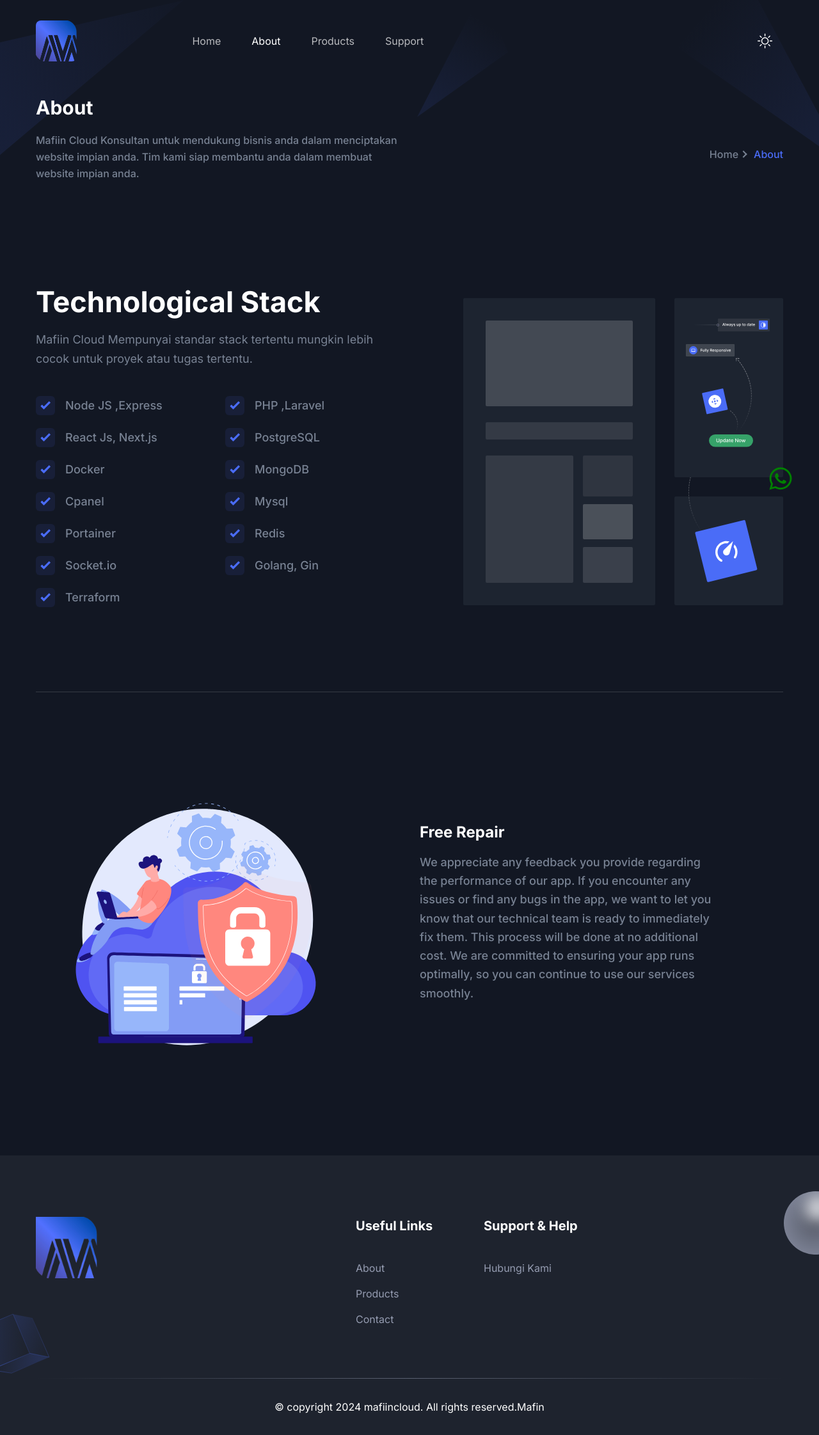
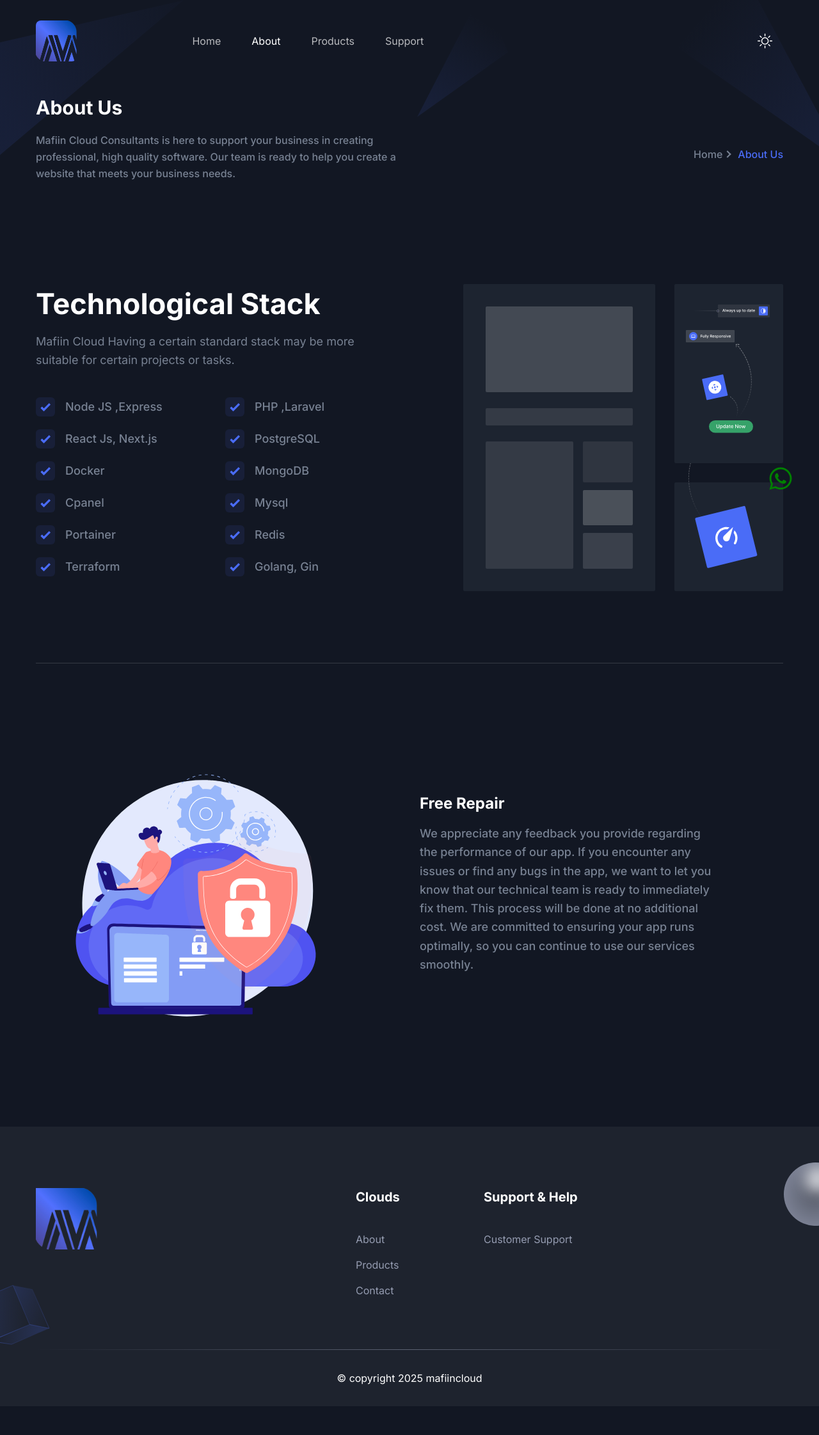
Before and after one commit to hilmanNafiin/mafiin-web-company, a Next.js app: page /about in a window 1280 px wide. Shown: the whole page at 64% size. After the commit the page ends 2198 px from the top, so only its background shows below. Built offline with nearby package versions, Linux system fonts and the light colour scheme.

Commit message:
add_client_logo&fix_content

```diff
--- a/src/app/about/page.tsx
+++ b/src/app/about/page.tsx
@@ -14,8 +14,8 @@ const AboutPage = () => {
   return (
     <>
       <Breadcrumb
-        pageName="About"
-        description="Mafiin Cloud Konsultan untuk mendukung bisnis anda dalam menciptakan website impian anda. Tim kami siap membantu anda dalam membuat website impian anda."
+        pageName="About Us"
+        description="Mafiin Cloud Consultants is here to support your business in creating professional, high quality software. Our team is ready to help you create a website that meets your business needs."
       />
       <AboutSectionOne />
       <AboutSectionTwo />
--- a/src/app/contact/page.tsx
+++ b/src/app/contact/page.tsx
@@ -13,8 +13,8 @@ const ContactPage = () => {
   return (
     <>
       <Breadcrumb
-        pageName="Contact Page"
-        description="Hubungi kami jika ada pertanyaan atau keluhan yang ingin ditanyakan atau diskusi tentang layanan kami."
+        pageName="Contact"
+        description="Contact us if you have any questions or complaints you would like to ask or discuss about our services."
       />
 
       <Contact />
--- a/src/components/About/AboutSectionOne.tsx
+++ b/src/components/About/AboutSectionOne.tsx
@@ -25,7 +25,7 @@ const AboutSectionOne = () => {
             <div className="w-full px-4 lg:w-1/2">
               <SectionTitle
                 title="Technological Stack"
-                paragraph="Mafiin Cloud Mempunyai standar stack tertentu mungkin lebih cocok untuk proyek atau tugas tertentu."
+                paragraph="Mafiin Cloud Having a certain standard stack may be more suitable for certain projects or tasks."
                 mb="44px"
               />
 
@@ -40,7 +40,6 @@ const AboutSectionOne = () => {
                     <List text="Docker" />
                     <List text="Cpanel" />
                     <List text="Portainer" />
-                    <List text="Socket.io" />
                     <List text="Terraform" />
                   </div>
 
--- a/src/components/Brands/brandsData.tsx
+++ b/src/components/Brands/brandsData.tsx
@@ -7,6 +7,13 @@ const brandsData: Brand[] = [
     href: "https://www.instagram.com/khakenfood.cirebon?utm_source=ig_web_button_share_sheet&igsh=ZDNlZDc0MzIxNw==",
     image: "/images/brands/khakenFood.png",
     imageLight: "/images/brands/khakenFood.png",
+  },
+  {
+    id: 6,
+    name: "TONG",
+    href: "https://tong.id",
+    image: "/images/brands/TONG.png",
+    imageLight: "/images/brands/TONG.png",
   },
   // {
   //   id: 1,
--- a/src/components/Footer/index.tsx
+++ b/src/components/Footer/index.tsx
@@ -121,7 +121,7 @@ const Footer = () => {
             <div className="w-full px-4 sm:w-1/2 md:w-1/2 lg:w-2/12 xl:w-2/12">
               <div className="mb-12 lg:mb-16">
                 <h2 className="mb-10 text-xl font-bold text-black dark:text-white">
-                  Useful Links
+                  Clouds
                 </h2>
                 <ul>
                   <li>
@@ -197,7 +197,7 @@ const Footer = () => {
                       onClick={redirectToWhatsApp}
                       className="mb-4 inline-block cursor-pointer text-base text-body-color duration-300 hover:text-primary dark:text-body-color-dark dark:hover:text-primary"
                     >
-                      Hubungi Kami
+                      Customer Support
                     </p>
                   </li>
                 </ul>
@@ -208,14 +208,14 @@ const Footer = () => {
           <div className="h-px w-full bg-gradient-to-r from-transparent via-[#D2D8E183] to-transparent dark:via-[#959CB183]"></div>
           <div className="py-8">
             <p className="text-center text-base text-body-color dark:text-white">
-              © copyright 2024 mafiincloud. All rights reserved.
+              © copyright 2025{" "}
               <a
-                href="http://uideck.com"
+                href="https://mafiincloud.com"
                 target="_blank"
                 rel="noopener noreferrer"
                 className="hover:text-primary"
               >
-                Mafin
+                mafiincloud
               </a>
             </p>
           </div>
--- a/src/components/Hero/index.tsx
+++ b/src/components/Hero/index.tsx
@@ -24,10 +24,10 @@ const Hero = () => {
                   <div className="m-auto text-center md:ml-6 md:text-left">
                     <p className="text-3xl font-bold">Mafiin Cloud</p>
                     <p className="p-2 text-justify text-gray-500">
-                      <span className="font-bold">Mafiin Cloud</span> adalah
-                      konsultan IT yang menyediakan solusi teknologi inovatif
-                      untuk mendukung pencapaian bisnis, dengan layanan
-                      berkualitas sesuai kebutuhan klien.
+                      <span className="font-bold">Mafiin Cloud</span> is an IT
+                      consultant that provides innovative technology solutions
+                      to support business achievements, with quality services
+                      tailored to client needs.
                     </p>
                   </div>
                 </div>
```
Also changed, not shown: public/images/brands/TONG.png (added).
